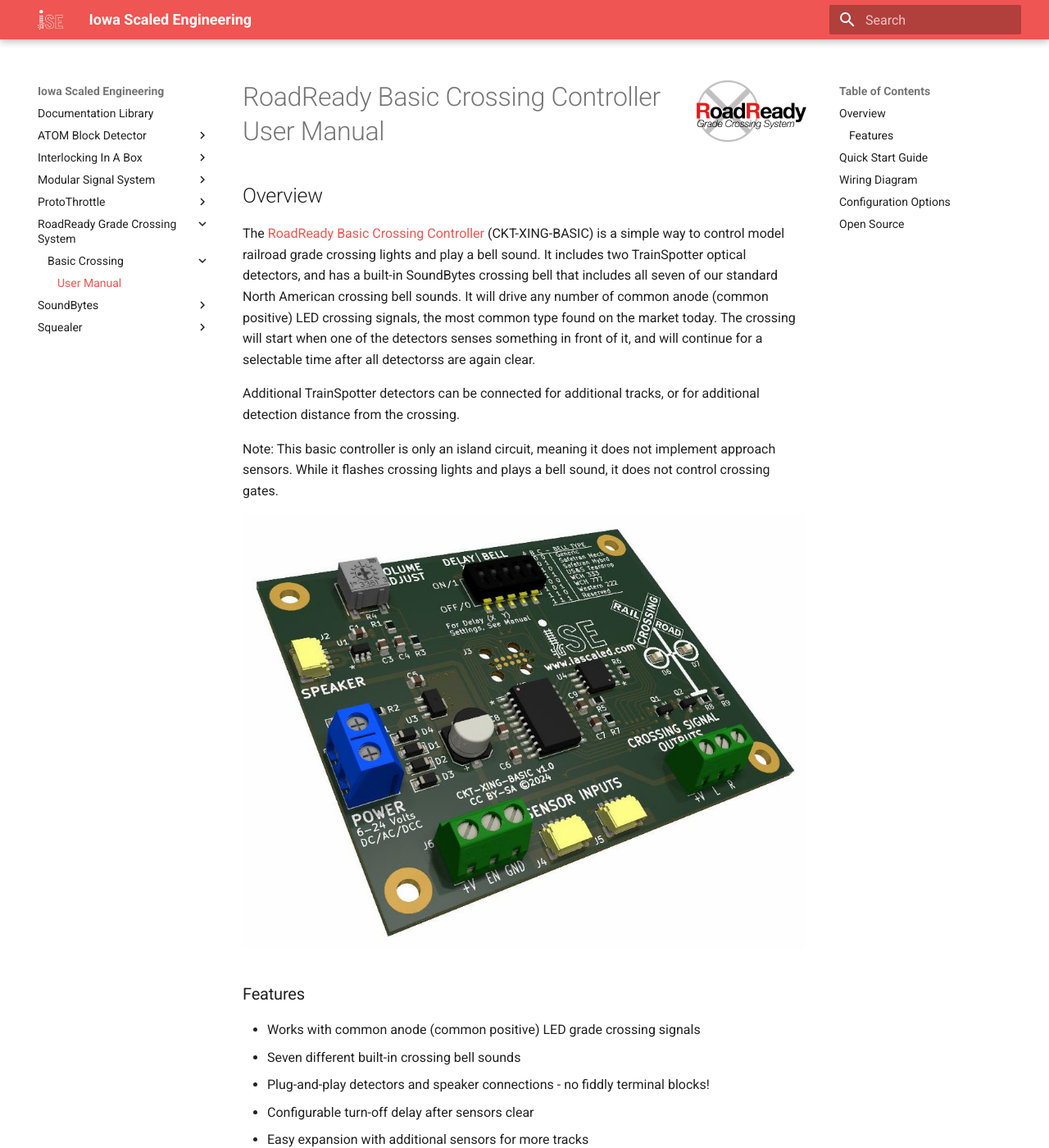
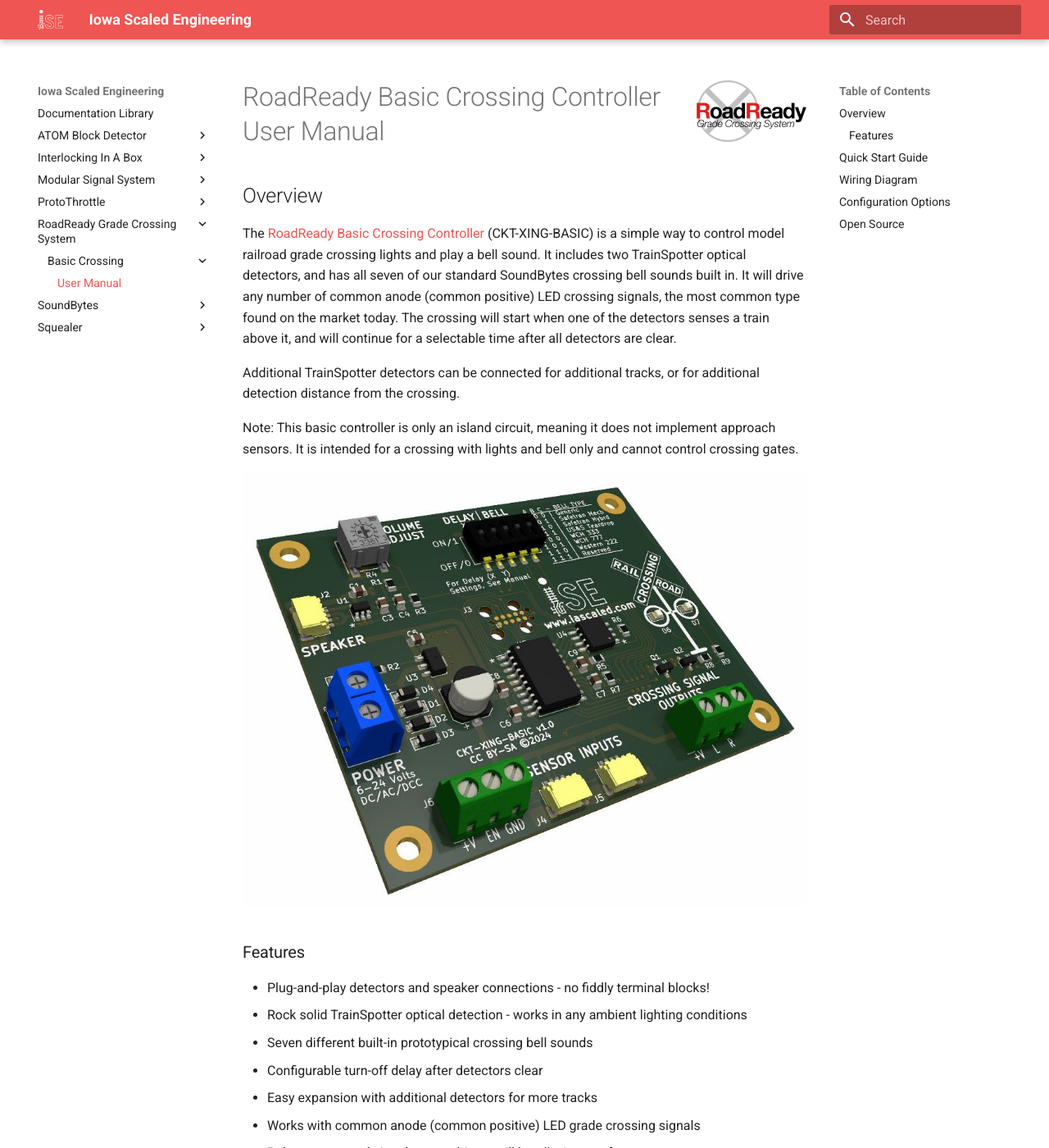
Before and after one commit to IowaScaledEngineering/ise-docs, an MkDocs documentation site: the page built from docs/RoadReady Grade Crossing System/Basic Crossing/manual.md, in a window 1280 px wide and 1400 px high. Shown: the whole window at 82% size. Built offline with MkDocs 1.6.1 and Material for MkDocs 9.7.7, drawn with Linux system fonts in a browser that asks for light colours.

Commit message:
Updated verbiage

```diff
--- a/docs/RoadReady Grade Crossing System/Basic Crossing/manual.md
+++ b/docs/RoadReady Grade Crossing System/Basic Crossing/manual.md
@@ -7,27 +7,30 @@
 
 The [RoadReady Basic Crossing Controller](https://www.iascaled.com/store/CKT-XING-BASIC) (CKT-XING-BASIC)
 is a simple way to control model railroad grade crossing lights and play a
-bell sound.  It includes two TrainSpotter optical detectors, and has a
-built-in SoundBytes crossing bell that includes all seven of our standard
-North American crossing bell sounds.  It will drive any number of common
+bell sound.  It includes two TrainSpotter optical detectors, and has all
+seven of our standard SoundBytes crossing bell sounds built in.  It will drive any number of common
 anode (common positive) LED crossing signals, the most common type found on
 the market today.  The crossing will start when one of the detectors senses
-something in front of it, and will continue for a selectable time after all
-detectorss are again clear.
+a train above it, and will continue for a selectable time after all
+detectors are clear.
 
-Additional TrainSpotter detectors can be connected for additional tracks, or for additional detection distance from the crossing.
+Additional TrainSpotter detectors can be connected for additional tracks, or
+for additional detection distance from the crossing.
 
-Note: This basic controller is only an island circuit, meaning it does not implement approach sensors.  While it flashes crossing lights and plays a bell sound, it does not control crossing gates.
+Note: This basic controller is only an island circuit, meaning it does not
+implement approach sensors.  It is intended for a crossing with lights and
+bell only and cannot control crossing gates.
 
 ![](img/ckt-xing-basic.jpg)
 
 ### Features
 
+* Plug-and-play detectors and speaker connections - no fiddly terminal blocks!
+* Rock solid TrainSpotter optical detection - works in any ambient lighting conditions
+* Seven different built-in prototypical crossing bell sounds
+* Configurable turn-off delay after detectors clear
+* Easy expansion with additional detectors for more tracks
 * Works with common anode (common positive) LED grade crossing signals
-* Seven different built-in crossing bell sounds
-* Plug-and-play detectors and speaker connections - no fiddly terminal blocks!
-* Configurable turn-off delay after sensors clear
-* Easy expansion with additional sensors for more tracks
 * Robust, protected signal output drivers will handle 1 amp of current
 * Includes control board, two (2) TrainSpotter optical detectors, and speaker
 * Universal Power - works from 6V to 24V DC, AC, or DCC
```
